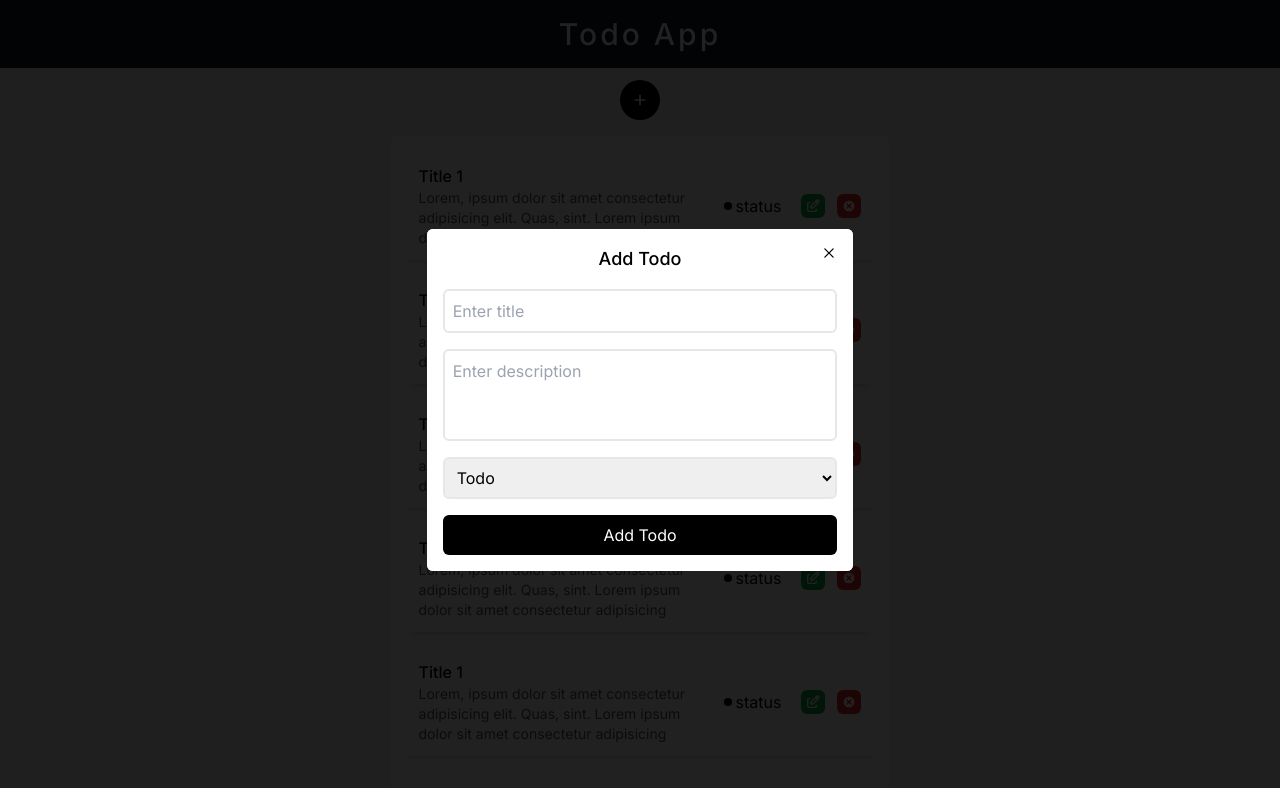
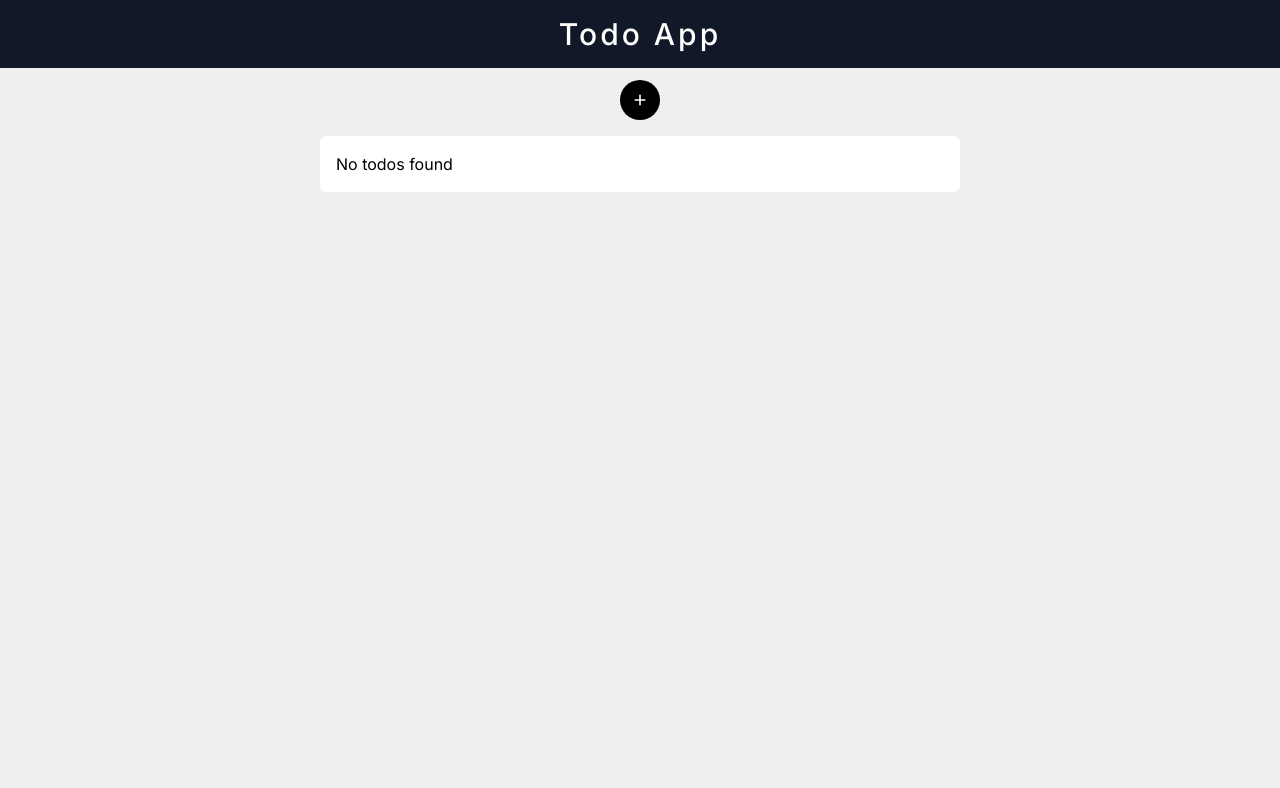
Before and after one commit to Tariq-act/stamurai-todo-app, a Next.js app: page / in a window 1280 px wide. Shown: the top 788 px of the page. Built offline with nearby package versions, Linux system fonts and the light colour scheme.

Commit message:
build modal for editing and adding

```diff
--- a/app/layout.tsx
+++ b/app/layout.tsx
@@ -2,6 +2,7 @@ import Navbar from '@/components/Navbar'
 import './globals.css'
 import type { Metadata } from 'next'
 import { Inter } from 'next/font/google'
+import { RootStoreProvider } from '@/store'
 
 const inter = Inter({ subsets: ['latin'] })
 
@@ -16,11 +17,14 @@ export default function RootLayout({
   children: React.ReactNode
 }) {
   return (
+    <RootStoreProvider>
+
       <html lang="en" >
         <body className={inter.className} suppressHydrationWarning={true} >
           <Navbar />
           {children}
         </body>
       </html>
+    </RootStoreProvider>
   )
 }
--- a/app/page.tsx
+++ b/app/page.tsx
@@ -2,20 +2,23 @@
 
 import TodoList from '@/components/TodoList'
 import { HiPlus } from 'react-icons/hi'
-import Image from 'next/image'
-import { useState } from 'react'
 
-export default function Home() {
-  const [showModal, setShowModal] = useState<boolean>(false)
+import { useRootStore } from '@/store'; import { observer } from 'mobx-react-lite';
+
+const Home = () => {
+  const { todoStore } = useRootStore()
 
   const closeModal = () => {
-    setShowModal(!!showModal)
+    todoStore.toggleModal()
   }
 
   return (
     <main className='mt-20 w-full flex flex-col items-center justify-center'>
-      <button className='mb-4 w-10 h-10 rounded-full bg-black text-white flex items-center justify-center hover:bg-gray-800' ><HiPlus /></button>
-      <TodoList isModal={showModal} />
+      <button className='mb-4 w-10 h-10 rounded-full bg-black text-white flex items-center justify-center hover:bg-gray-800' onClick={closeModal} ><HiPlus /></button>
+      <TodoList />
     </main>
   )
 }
+
+
+export default observer(Home)
--- a/components/Modal.tsx
+++ b/components/Modal.tsx
@@ -1,42 +1,95 @@
-import { RxCross2 } from 'react-icons/rx'
+'use client';
+import { SyntheticEvent, ChangeEvent, useState } from 'react';
+import { observer } from 'mobx-react';
+
+import { RxCross2 } from 'react-icons/rx';
+import { useRootStore } from '@/store';
 
 function Modal() {
-  const isEdit = false
+  const [state, setState] = useState({
+    title: '',
+    description: '',
+    status: '',
+  });
+  const { todoStore } = useRootStore();
+  const isEdit = todoStore.isEdit;
+
+  const handleChange = (e: ChangeEvent<EventTarget>): void => {
+    let { name, value } = e.target as HTMLInputElement;
+    setState((prev) => ({
+      ...prev,
+      [name]: value,
+    }));
+  };
+
+  const handleSubmit = (e: SyntheticEvent) => {
+    e.preventDefault()
+    const { title, description, status } = state
+    if (title === '' || description == '' || status === '') {
+      alert('Fill all the field properly')
+      return
+    }
+    todoStore.addTodo({ title, description, status })
+  }
 
   return (
-    <div className='absolute top-0 left-0 w-full h-full bg-black bg-opacity-25 flex items-center justify-center'>
-      <form className='flex flex-col gap-4 w-4/12  bg-white p-4 rounded-md relative'>
+    <div className='absolute top-0 left-0 w-full h-full bg-black bg-opacity-25 flex items-center justify-center '>
+      <form className='flex flex-col gap-4 w-3/4 md:w-5/12  lg:w-4/12  bg-white p-4 rounded-md relative'>
+        <button
+          type='button'
+          className='absolute right-4 hover:bg-gray-200 rounded-full p-2 transition ease-linear'
+          onClick={todoStore.toggleModal}
+        >
+          <RxCross2 />
+        </button>
 
-        <button type='button' className="absolute right-4" ><RxCross2 /></button>
-
-        <h1 className="text-center font-medium text-lg ">Add Todo</h1>
+        <h1 className='text-center font-medium text-lg '>{isEdit ? 'Edit Todo' : 'Add Todo'}</h1>
         <input
+          name='title'
+          value={state.title}
+          onChange={handleChange}
           type='text'
           placeholder='Enter title'
           className='border-2 outline-none p-2 rounded-md'
         />
 
         <textarea
+          name='description'
+          value={state.description}
+          onChange={handleChange}
           rows={3}
           placeholder='Enter description'
           className='border-2 outline-none p-2 rounded-md resize-none'
         ></textarea>
 
-        <select name='' id='' className='border-2 outline-none p-2 rounded-md'>
+        <select
+          name='status'
+          value={state.status}
+          onChange={handleChange}
+          id=''
+          className='border-2 outline-none p-2 rounded-md'
+        >
+          <option value="" disabled> Select </option>
           <option value='1'>Todo</option>
-          <option value='1'>progress</option>
-          <option value='1'>completed</option>
+          <option value='2'>progress</option>
+          <option value='3'>completed</option>
         </select>
 
-        {
-          isEdit ? <button type="submit" className="bg-green-700 text-white p-2 rounded-md" >Update Todo</button> :
-            <button type="submit" className="bg-black text-white p-2 rounded-md" >Add Todo</button>
-        }
-
-
+        {isEdit ? (
+          <button
+            type='submit'
+            className='bg-green-700 text-white p-2 rounded-md'
+          >
+            Update Todo
+          </button>
+        ) : (
+          <button type='submit' className='bg-black text-white p-2 rounded-md' onClick={handleSubmit}>
+            Add Todo
+          </button>
+        )}
       </form>
     </div>
   );
 }
 
-export default Modal;
+export default observer(Modal);
--- a/components/TodoItem.tsx
+++ b/components/TodoItem.tsx
@@ -1,25 +1,41 @@
 import { TiDelete } from 'react-icons/ti';
+import { observer } from 'mobx-react';
 import { TbEdit } from 'react-icons/tb';
 import Modal from './Modal';
+import { useRootStore } from '@/store';
+// import { Todo } from '@/store/store';
 
-function TodoItem() {
+// interface TodoItemProps {
+//   todo: Todo;
+// }
+
+function TodoItem<TodoItemProps>({ todo }: any) {
+  const { todoStore } = useRootStore()
+  const { id, title, description, status } = todo
+  console.log({ id, title, description, status });
+
+
+  const editHandle = () => {
+    todoStore.editToggle(todo.id, todo);
+  }
+
+
   return (
     <>
-      <div className='w-full flex gap-5 items-center mx-auto bg-white rounded-md p-3 shadow-md '>
+      <div className='w-full flex gap-5 items-center justify-between mx-auto bg-white rounded-md p-3 shadow-md '>
         <div className=''>
-          <h3 className=' font-medium'>Title 1</h3>
+          <h3 className=' font-medium'> {title}</h3>
           <p className='text-sm text-gray-600 '>
-            Lorem, ipsum dolor sit amet consectetur adipisicing elit. Quas,
-            sint. Lorem ipsum dolor sit amet consectetur adipisicing
+            {description}
           </p>
         </div>
         <p className='flex items-center gap-1'>
           <span className='w-2 h-2 rounded-full bg-black'></span>
-          status
+          {status}
         </p>
 
         <div className='flex gap-3 text-white text-sm items-center'>
-          <button className='bg-green-600 p-1 rounded-md'>
+          <button className='bg-green-600 p-1 rounded-md' onClick={editHandle}>
             <TbEdit fontSize={'16px'} />
           </button>
           <button className='bg-red-600 p-1   rounded-md'>
@@ -27,9 +43,9 @@ function TodoItem() {
           </button>
         </div>
       </div>
-      <Modal />
+
     </>
   );
 }
 
-export default TodoItem;
+export default observer(TodoItem);
--- a/components/TodoList.tsx
+++ b/components/TodoList.tsx
@@ -1,21 +1,30 @@
-import TodoItem from "./TodoItem";
+import TodoItem from './TodoItem';
+import { observer } from 'mobx-react';
+import { useRootStore } from '@/store';
+import { toJS } from 'mobx';
+import Modal from './Modal';
 
-function TodoList({ showModal, setShowModal }) {
-  const todoList = [{}];
+const TodoList = () => {
+  const { todoStore } = useRootStore();
+  const todos = toJS(todoStore.todos);
+  console.log(todos);
+
 
   return (
-    <div>
-      <ul className="flex flex-col gap-4 p-4 w-10/12 bg-white rounded-md md:w-[60%] lg:w-[50%] mx-auto">
-        <TodoItem />
-        <TodoItem />
-        <TodoItem />
-        <TodoItem />
-        <TodoItem />
-        <TodoItem />
-        <TodoItem />
+    <>
+      <ul className='flex flex-col gap-4 p-4 w-4/5 md:w-2/3 lg:w-3/6 bg-white rounded-md mx-auto '>
+        {todos.map((todo, index) => (
+          <TodoItem key={index} todo={todo} />
+        ))}
+
+        {todos.length === 0 && <p>No todos found</p>}
       </ul>
-    </div>
+
+      {
+        todoStore.isModalOpen && <Modal />
+      }
+    </>
   );
-}
+};
 
-export default TodoList;
+export default observer(TodoList);
--- a/package.json
+++ b/package.json
@@ -17,6 +17,7 @@
     "eslint-config-next": "13.4.9",
     "mobx": "^6.9.0",
     "mobx-react": "^7.6.0",
+    "mobx-react-lite": "^3.4.3",
     "next": "13.4.9",
     "postcss": "8.4.25",
     "react": "18.2.0",
--- /dev/null
+++ b/store/index.tsx
@@ -0,0 +1,27 @@
+'use client';
+import React, { ReactNode, createContext, useContext } from 'react';
+import { makeAutoObservable } from 'mobx';
+import TodoStore from './store';
+
+class RootStore {
+  todoStore: TodoStore;
+
+  constructor() {
+    this.todoStore = new TodoStore()
+    makeAutoObservable(this);
+  }
+
+}
+
+const rootStore = new RootStore()
+
+const RootStoreContext = createContext<RootStore>(rootStore);
+
+export const RootStoreProvider = ({ children }: { children: ReactNode }) => {
+  return (
+    <RootStoreContext.Provider value={rootStore} >
+      {children}
+    </RootStoreContext.Provider>
+  );
+};
+export const useRootStore = (): RootStore => useContext<RootStore>(RootStoreContext);
--- /dev/null
+++ b/store/store.ts
@@ -0,0 +1,91 @@
+import { makeAutoObservable, observable } from "mobx";
+
+
+export interface Todo {
+  id: number;
+  title: string;
+  description: string;
+  status: string;
+}
+
+
+class TodoStore {
+
+  todos: Todo[] = observable.array([], { deep: true });
+  isModalOpen = false;
+  isEdit = false;
+
+
+  constructor() {
+    makeAutoObservable(this)
+  }
+
+  // @observable newProperty;
+
+  toggleModal = () => {
+    this.isModalOpen = !this.isModalOpen;
+    if (this.isEdit) {
+      this.isEdit = false
+    }
+    // this.editedTodoIndex = index;
+  }
+
+  editToggle = (id: number, todo: Todo) => {
+    this.isEdit = !this.isEdit
+    console.log(todo)
+
+
+    if (id) {
+      this.toggleModal()
+    }
+  }
+
+  addTodo = (todo: Omit<Todo, 'id'>) => {
+    const newTodo: Todo = {
+      id: Math.floor(Math.random() * 1000000),
+      ...todo
+    }
+    this.todos.push(newTodo);
+
+    this.toggleModal()
+  };
+
+  removeTodo = (id: number) => {
+    this.todos = this.todos.filter((todo) => todo.id !== id);
+  };
+
+  updateTodoStatus = (id: number, status: string) => {
+    const todo = this.todos.find((todo) => todo.id === id);
+    if (todo) {
+      todo.status = status;
+    }
+  };
+
+  updateTodo = (id: number, updatedTodo: Omit<Todo, 'id'>) => {
+    const todo = this.todos.find((todo) => todo.id === id);
+    if (todo) {
+      todo.title = updatedTodo.title;
+      todo.description = updatedTodo.description;
+    }
+  };
+
+
+
+
+
+
+
+
+  // updateTodo = (updatedTodo, id: number) => {
+  //   this.todos[this.editedTodoIndex] = updatedTodo;
+  //   this.closeModal();
+  // }
+
+
+
+}
+
+// const todoStore = new TodoStore();
+// export default todoStore
+
+export default TodoStore;
```
Also changed, not shown: store/store.tsx (deleted, +0 -50 lines), 1 other file (tests, documents, lock files or other folders). Lines whose indentation alone changed are shown as unchanged.
